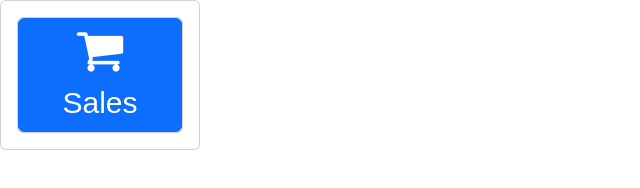
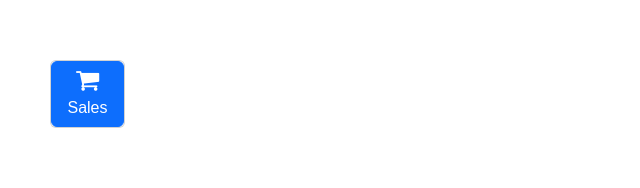
Before and after one commit to shvetakansagra/stock-manager-electron, an Electron app: page src/ui/index.html in a window 800 px wide. Shown: the whole page, without its empty margins (0-640 px from the left). Drawn offline with nearby package versions, Linux system fonts and the light colour scheme.

Commit message:
update application name changes

```diff
--- a/src/ui/index.html
+++ b/src/ui/index.html
@@ -3,28 +3,35 @@
 <head>
     <meta charset="UTF-8">
     <meta name="viewport" content="width=device-width, initial-scale=1.0">
-    <title>Stock Manager Electron</title>
+    <title>Stock Manager Application</title>
     <link rel="stylesheet" href="https://cdnjs.cloudflare.com/ajax/libs/font-awesome/4.7.0/css/font-awesome.min.css">
     <link href="https://cdn.jsdelivr.net/npm/bootstrap@5.2.2/dist/css/bootstrap.min.css" rel="stylesheet" integrity="sha384-Zenh87qX5JnK2Jl0vWa8Ck2rdkQ2Bzep5IDxbcnCeuOxjzrPF/et3URy9Bv1WTRi" crossorigin="anonymous">
     <script src="https://ajax.googleapis.com/ajax/libs/jquery/3.6.4/jquery.min.js"></script>
 <link rel="stylesheet" href="https://cdnjs.cloudflare.com/ajax/libs/animate.css/3.7.2/animate.min.css">
 <style>
     .card {
-      box-shadow: 0 -2px -2px 0 rgba(0, 0, 0, 0.2);
-      max-width: 200px;
-      margin: left;
-      padding: top;
-      text-align: center;
-      font-family: arial;
+        box-shadow: 0 -2px -2px 0 rgba(0, 0, 0, 0.2);
+        width: 75px;
+    margin: left;
+    margin: 60px 0 0 50px;
+    padding: top;
+    text-align: center;
+    font-family: arial;
+    }
+    .container-flude .card a{
+        font-size:16px
+    }
+    .container-flude .card a i{
+        font-size:25px
     }
 </style>
 </head>
 <body>
     <div class="container-flude">
-        <form id="productForm" class="card card-body">
+        <form id="productForm">
           <div class="card">
 
-          <a type="submit" class="btn btn-primary" onclick="location.href='sales.html'" style="font-size:30px"><i class="fa fa-shopping-cart" style="font-size:50px"></i></br>Sales</a>
+          <a type="submit" class="btn btn-primary" onclick="location.href='sales.html'" ><i class="fa fa-shopping-cart"></i></br>Sales</a>
           <!-- <a type="submit1" class="btn btn-primary" onclick="location.href='purchase.html'">Purchase</a> -->
           </div>
           </form>
```
Also changed, not shown: src/ui/createSales.html (+13 -16 lines), src/ui/sales.html (+1 -1 lines).
